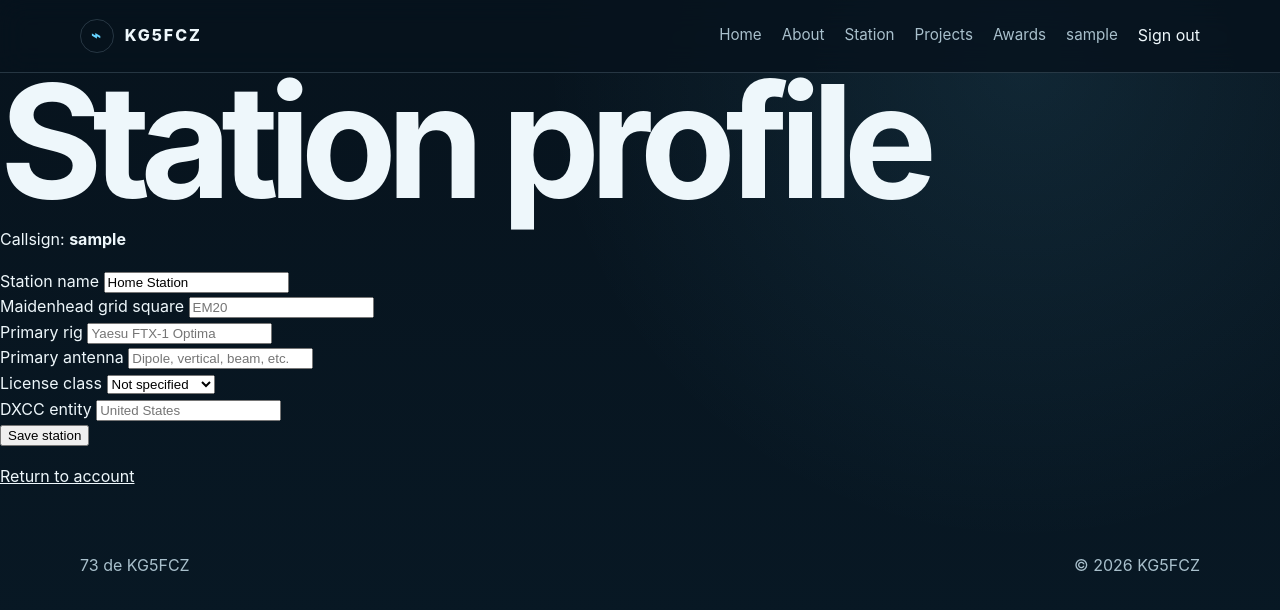
After one commit to flydthbrbr/kg5fcz-web, a Flask app: page /account/station in a window 1280 px wide. The commit adds this page. Shown: the top 610 px of the page. Run offline with Flask 3, Linux system fonts and the light colour scheme; the visitor is signed in with stand-in values (Sample User, id 1); data that the repository does not hold is empty.

Commit message:
add editable station profile

```diff
--- a/app/__init__.py
+++ b/app/__init__.py
@@ -31,7 +31,7 @@ def create_app(test_config: dict | None = None) -> Flask:
     login_manager.login_message = "Please sign in to access that page."
     login_manager.login_message_category = "info"
 
-    from app.models import User, UserProfile
+    from app.models import Station, User, UserProfile
 
     @login_manager.user_loader
     def load_user(user_id: str):
@@ -42,8 +42,10 @@ def create_app(test_config: dict | None = None) -> Flask:
 
     from app.routes import main
     from app.routes.auth import auth
+    from app.routes.account_station import station_account
 
     app.register_blueprint(main)
     app.register_blueprint(auth)
+    app.register_blueprint(station_account)
 
     return app
--- /dev/null
+++ b/app/forms/station.py
@@ -0,0 +1,52 @@
+from flask_wtf import FlaskForm
+from wtforms import SelectField, StringField, SubmitField
+from wtforms.validators import Length, Optional, Regexp
+
+
+class StationForm(FlaskForm):
+    station_name = StringField(
+        "Station name",
+        validators=[Optional(), Length(max=100)],
+    )
+
+    grid_square = StringField(
+        "Maidenhead grid square",
+        validators=[
+            Optional(),
+            Regexp(
+                r"^[A-Ra-r]{2}[0-9]{2}([A-Xa-x]{2})?([0-9]{2})?$",
+                message="Enter a valid 4-, 6-, or 8-character grid square.",
+            ),
+        ],
+    )
+
+    primary_rig = StringField(
+        "Primary rig",
+        validators=[Optional(), Length(max=100)],
+    )
+
+    primary_antenna = StringField(
+        "Primary antenna",
+        validators=[Optional(), Length(max=150)],
+    )
+
+    license_class = SelectField(
+        "License class",
+        choices=[
+            ("", "Not specified"),
+            ("Technician", "Technician"),
+            ("General", "General"),
+            ("Amateur Extra", "Amateur Extra"),
+            ("Advanced", "Advanced"),
+            ("Novice", "Novice"),
+            ("Other", "Other"),
+        ],
+        validators=[Optional()],
+    )
+
+    dxcc_entity = StringField(
+        "DXCC entity",
+        validators=[Optional(), Length(max=100)],
+    )
+
+    submit = SubmitField("Save station")
--- a/app/models/__init__.py
+++ b/app/models/__init__.py
@@ -1,4 +1,5 @@
 from app.models.profile import UserProfile
+from app.models.station import Station
 from app.models.user import User
 
-__all__ = ["User", "UserProfile"]
+__all__ = ["Station", "User", "UserProfile"]
--- /dev/null
+++ b/app/models/station.py
@@ -0,0 +1,47 @@
+from datetime import datetime, timezone
+
+from app.extensions import db
+
+
+class Station(db.Model):
+    __tablename__ = "stations"
+
+    id = db.Column(db.Integer, primary_key=True)
+
+    user_id = db.Column(
+        db.Integer,
+        db.ForeignKey("users.id", ondelete="CASCADE"),
+        nullable=False,
+        unique=True,
+        index=True,
+    )
+
+    station_name = db.Column(
+        db.String(100),
+        nullable=False,
+        default="Home Station",
+    )
+
+    grid_square = db.Column(db.String(8), nullable=True)
+    primary_rig = db.Column(db.String(100), nullable=True)
+    primary_antenna = db.Column(db.String(150), nullable=True)
+    license_class = db.Column(db.String(30), nullable=True)
+    dxcc_entity = db.Column(db.String(100), nullable=True)
+
+    created_at = db.Column(
+        db.DateTime(timezone=True),
+        nullable=False,
+        default=lambda: datetime.now(timezone.utc),
+    )
+
+    updated_at = db.Column(
+        db.DateTime(timezone=True),
+        nullable=False,
+        default=lambda: datetime.now(timezone.utc),
+        onupdate=lambda: datetime.now(timezone.utc),
+    )
+
+    user = db.relationship(
+        "User",
+        back_populates="station",
+    )
--- a/app/models/user.py
+++ b/app/models/user.py
@@ -49,6 +49,12 @@ class User(UserMixin, db.Model):
         cascade="all, delete-orphan",
     )
 
+    station = db.relationship(
+        "Station",
+        back_populates="user",
+        uselist=False,
+        cascade="all, delete-orphan",
+    )
 
     @property
     def is_active(self) -> bool:
--- /dev/null
+++ b/app/routes/account_station.py
@@ -0,0 +1,69 @@
+from flask import Blueprint, flash, redirect, render_template, url_for
+from flask_login import current_user, login_required
+
+from app.extensions import db
+from app.forms import StationForm
+from app.models import Station
+
+
+station_account = Blueprint("station_account", __name__)
+
+
+def clean_optional(value: str | None) -> str | None:
+    if value is None:
+        return None
+
+    cleaned = value.strip()
+    return cleaned or None
+
+
+@station_account.route("/account/station", methods=["GET", "POST"])
+@login_required
+def edit_station():
+    station = current_user.station
+
+    if station is None:
+        station = Station(
+            user=current_user,
+            station_name="Home Station",
+        )
+
+    form = StationForm(obj=station)
+
+    if form.validate_on_submit():
+        station.station_name = (
+            clean_optional(form.station_name.data)
+            or "Home Station"
+        )
+
+        grid_square = clean_optional(form.grid_square.data)
+        station.grid_square = grid_square.upper() if grid_square else None
+
+        station.primary_rig = clean_optional(form.primary_rig.data)
+        station.primary_antenna = clean_optional(
+            form.primary_antenna.data
+        )
+        station.license_class = clean_optional(
+            form.license_class.data
+        )
+        station.dxcc_entity = clean_optional(
+            form.dxcc_entity.data
+        )
+
+        db.session.add(station)
+        db.session.commit()
+
+        flash(
+            "Your station information has been updated.",
+            "success",
+        )
+
+        return redirect(
+            url_for("station_account.edit_station")
+        )
+
+    return render_template(
+        "auth/station.html",
+        form=form,
+        station=station,
+    )
--- a/app/templates/auth/account.html
+++ b/app/templates/auth/account.html
@@ -18,6 +18,12 @@
     </a>
 </p>
 
+<p>
+    <a href="{{ url_for('station_account.edit_station') }}">
+        Edit station information
+    </a>
+</p>
+
 <form method="post" action="{{ url_for('auth.logout') }}">
     <input
         type="hidden"
--- /dev/null
+++ b/app/templates/auth/station.html
@@ -0,0 +1,83 @@
+{% extends "base.html" %}
+
+{% block title %}Station Profile | KG5FCZ{% endblock %}
+
+{% block content %}
+<section>
+    <h1>Station profile</h1>
+
+    <p>
+        Callsign:
+        <strong>{{ current_user.callsign }}</strong>
+    </p>
+
+    <form method="post" novalidate>
+        {{ form.hidden_tag() }}
+
+        <div>
+            {{ form.station_name.label }}
+            {{ form.station_name(placeholder="Home Station") }}
+            {% for error in form.station_name.errors %}
+                <p class="form-error">{{ error }}</p>
+            {% endfor %}
+        </div>
+
+        <div>
+            {{ form.grid_square.label }}
+            {{ form.grid_square(
+                placeholder="EM20",
+                autocapitalize="characters"
+            ) }}
+            {% for error in form.grid_square.errors %}
+                <p class="form-error">{{ error }}</p>
+            {% endfor %}
+        </div>
+
+        <div>
+            {{ form.primary_rig.label }}
+            {{ form.primary_rig(
+                placeholder="Yaesu FTX-1 Optima"
+            ) }}
+            {% for error in form.primary_rig.errors %}
+                <p class="form-error">{{ error }}</p>
+            {% endfor %}
+        </div>
+
+        <div>
+            {{ form.primary_antenna.label }}
+            {{ form.primary_antenna(
+                placeholder="Dipole, vertical, beam, etc."
+            ) }}
+            {% for error in form.primary_antenna.errors %}
+                <p class="form-error">{{ error }}</p>
+            {% endfor %}
+        </div>
+
+        <div>
+            {{ form.license_class.label }}
+            {{ form.license_class() }}
+            {% for error in form.license_class.errors %}
+                <p class="form-error">{{ error }}</p>
+            {% endfor %}
+        </div>
+
+        <div>
+            {{ form.dxcc_entity.label }}
+            {{ form.dxcc_entity(
+                placeholder="United States"
+            ) }}
+            {% for error in form.dxcc_entity.errors %}
+                <p class="form-error">{{ error }}</p>
+            {% endfor %}
+        </div>
+
+        {{ form.submit() }}
+    </form>
+
+    <p>
+        <a href="{{ url_for('auth.account') }}">
+            Return to account
+        </a>
+    </p>
+</section>
+{% endblock %}
```
Also changed, not shown: app/forms/__init__.py (+7 -1 lines), migrations/versions/7bdc26477cc5_add_stations_table.py (added, +47 -0 lines), tests/test_station_profile.py (added, +161 -0 lines).
